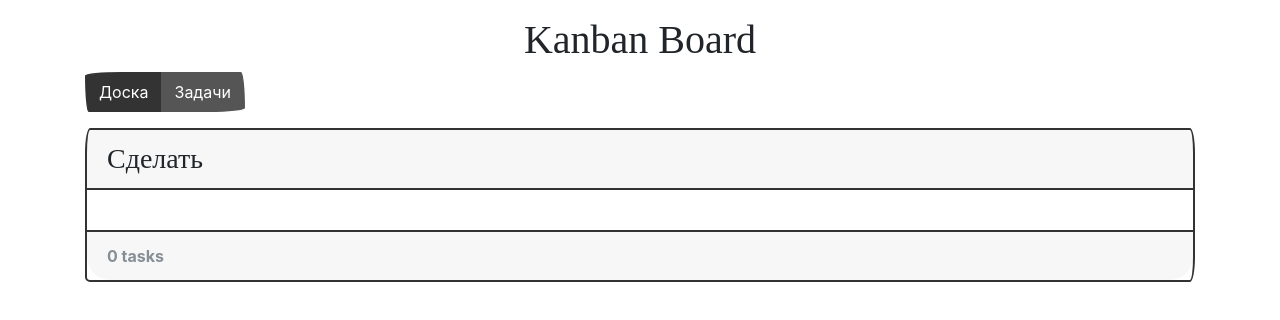
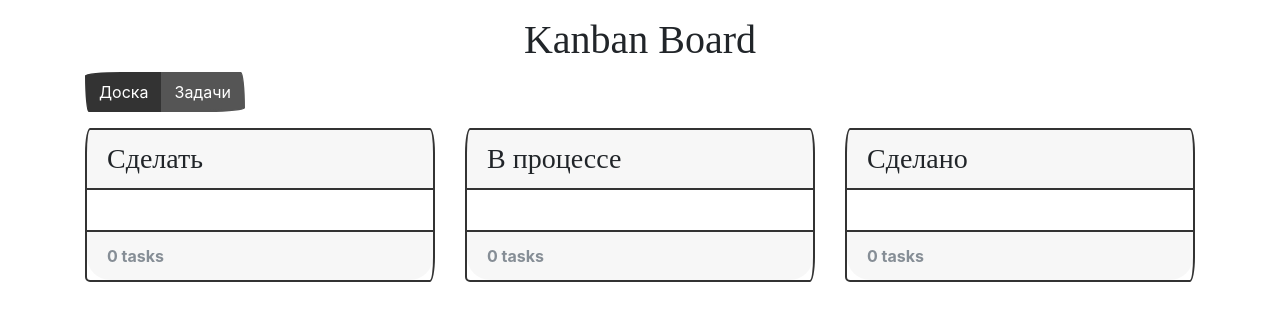
Before and after one commit to Babanskiy1994/KanbanVue, a Vue app: page /#/board in a window 1280 px wide. Shown: the top 320 px of the page. Built offline with nearby package versions, Linux system fonts and the light colour scheme; a web font is replaced by a local one.

Commit message:
tasklanes

```diff
--- a/src/components/KanbanBoard.vue
+++ b/src/components/KanbanBoard.vue
@@ -3,6 +3,12 @@
 		<div class="row">
 			<div class="col-md">
 				<task-lane id="todo" title="Сделать" :items="todoItems"></task-lane>
+			</div>
+			<div class="col-md">
+				<task-lane id="inProgress" title="В процессе" :items="inProgressItems"></task-lane>
+			</div>
+			<div class="col-md">
+				<task-lane id="done" title="Сделано" :items="doneItems"></task-lane>
 			</div>
 		</div>
 	</div>
@@ -19,6 +25,8 @@
 		},
 		computed: mapState({
 			todoItems: s => s.items.todo,
+			inProgressItems: s => s.items.inProgress,
+			doneItems: s => s.items.done,
 		}),
 	};
 </script>
--- a/src/store.js
+++ b/src/store.js
@@ -7,6 +7,8 @@ export default new Vuex.Store({
 	state: {
 		items: {
 			todo: [],
+			inProgress: [],
+			done: [],
 		},
 		nextId: 1,
 	},
```
